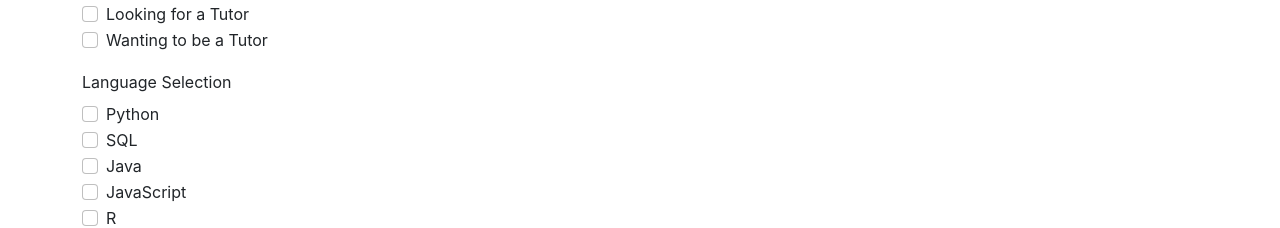
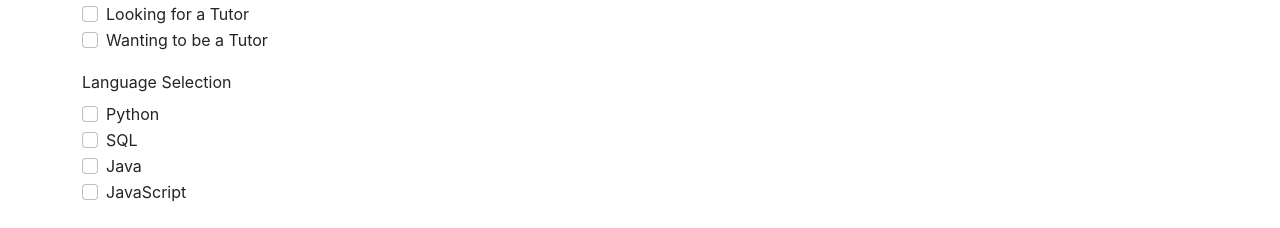
Before and after one commit to datasciencewithdaniel/datasciencewithdaniel, a Next.js app: page /tutoring in a window 1280 px wide. Shown: the part 676-904 px from the top of the page. Built offline with nearby package versions, Linux system fonts and the light colour scheme.

Commit message:
reset form and remove R

```diff
--- a/pages/tutoring/index.js
+++ b/pages/tutoring/index.js
@@ -43,8 +43,6 @@ class Tutoring extends React.Component {
             JavaExp: '',
             JavaScript: false,
             JavScriptExp: '',
-            R: false,
-            RExp: '',
             Justification: '',
             Reason: '',
             TuteePrice: '',
@@ -74,6 +72,16 @@ class Tutoring extends React.Component {
         })
     }
 
+    handleResetChange(event){
+        event.currentTarget.reset();
+        this.state.Python = false;
+        this.state.SQL = false;
+        this.state.Java = false;
+        this.state.JavaScript = false;
+        this.state.Tutor = false;
+        this.state.Tutee = false;
+    }
+
     submitTutorData = (event) => {
         event.preventDefault();
         console.log(JSON.stringify(this.state))
@@ -85,7 +93,7 @@ class Tutoring extends React.Component {
                 console.log(data);
                 this.setState({['success']: "Request Submitted Successfully!"})
             });
-        event.currentTarget.reset();
+        this.handleResetChange(event);
         }
       }
 
@@ -228,17 +236,6 @@ class Tutoring extends React.Component {
                         {this.state.JavaScript && this.state.Tutor &&
                             <TutorExperience language="JavScript" onChange={this.handleChange}></TutorExperience>
                         }
-                        <Form.Check
-                            type="checkbox"
-                            label="R"
-                            name="R"
-                            id="R"
-                            checked={this.state.R}
-                            onChange={this.handleChange}
-                        />
-                        {this.state.R && this.state.Tutor &&
-                            <TutorExperience language="R" onChange={this.handleChange}></TutorExperience>
-                        }
                     </Form.Group>
 
                     {this.state.Tutor &&
```
